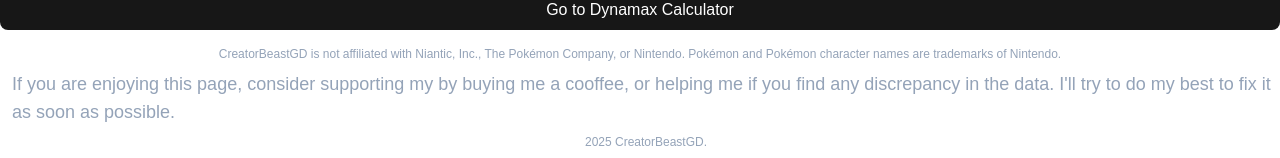
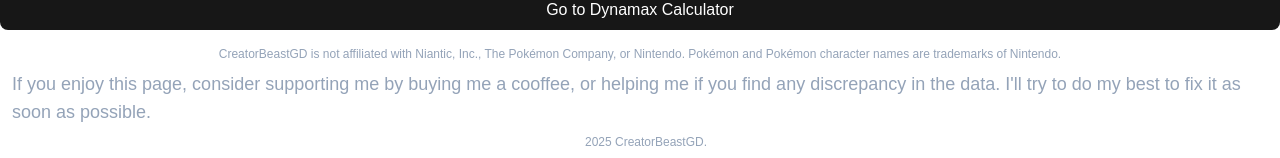
Before and after one commit to CreatorBeastGD/pokechespin, a Next.js app: page /pokemon-go-damage-calculator in a window 1280 px wide. Shown: the part 214-372 px from the top of the page. Built offline with nearby package versions, Linux system fonts and the light colour scheme; no server answers.

Commit message:
Update layout.tsx

```diff
--- a/app/layout.tsx
+++ b/app/layout.tsx
@@ -45,7 +45,7 @@ export default function RootLayout({
             CreatorBeastGD is not affiliated with Niantic, Inc., The Pokémon Company, or Nintendo. Pokémon and Pokémon character names are trademarks of Nintendo.
           </p>
           <p className="textslate text-lg text-center w-1/2 text-left mt-2">
-            If you are enjoying this page, consider supporting my by buying me a cooffee, or helping me if you find any discrepancy in the data. I'll try to do my best to fix it as soon as possible.
+            If you enjoy this page, consider supporting me by buying me a cooffee, or helping me if you find any discrepancy in the data. I'll try to do my best to fix it as soon as possible.
           </p>
           <p className="textslate text-xs text-center w-1/2 text-right mb-2 mt-2">
             2025 CreatorBeastGD.
```
